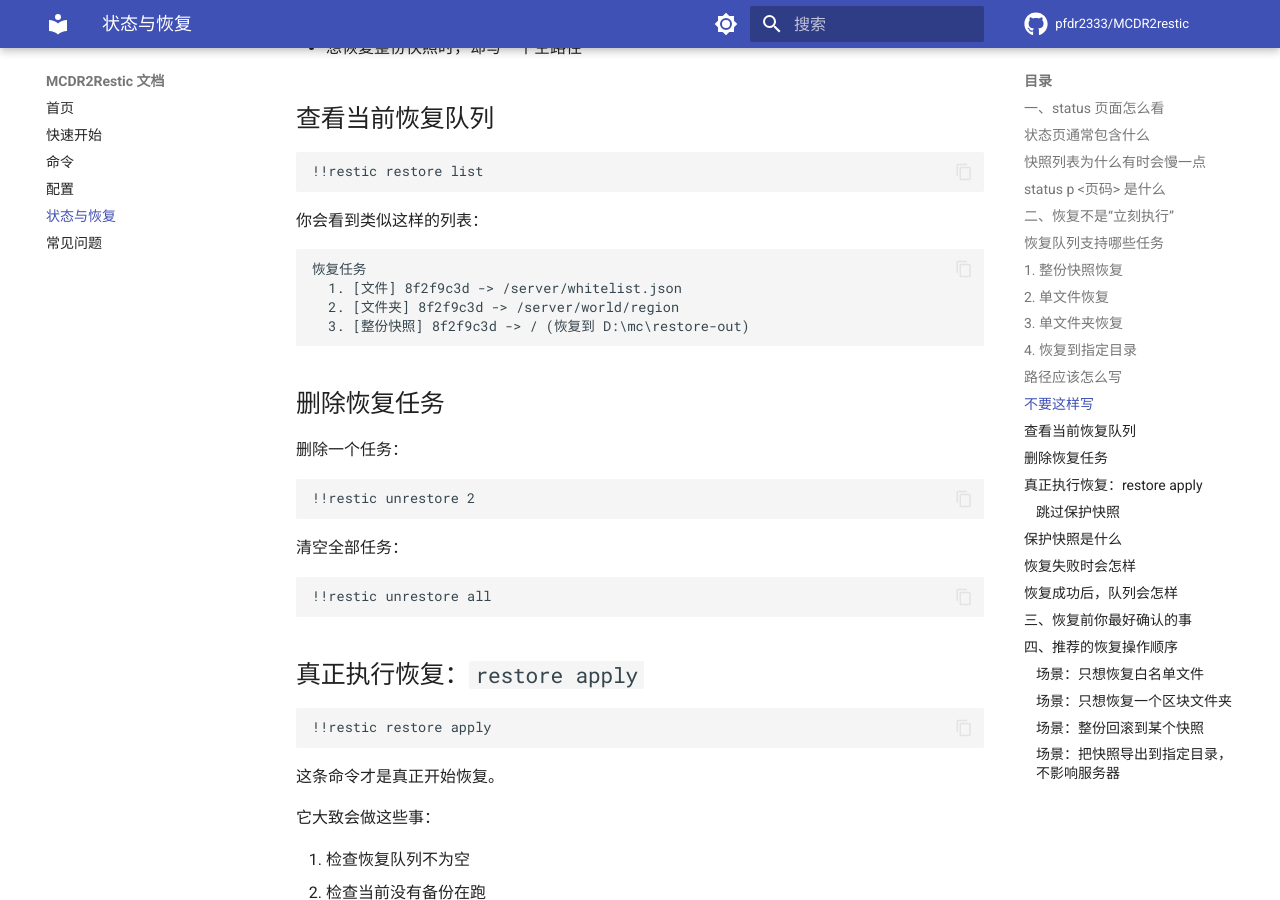
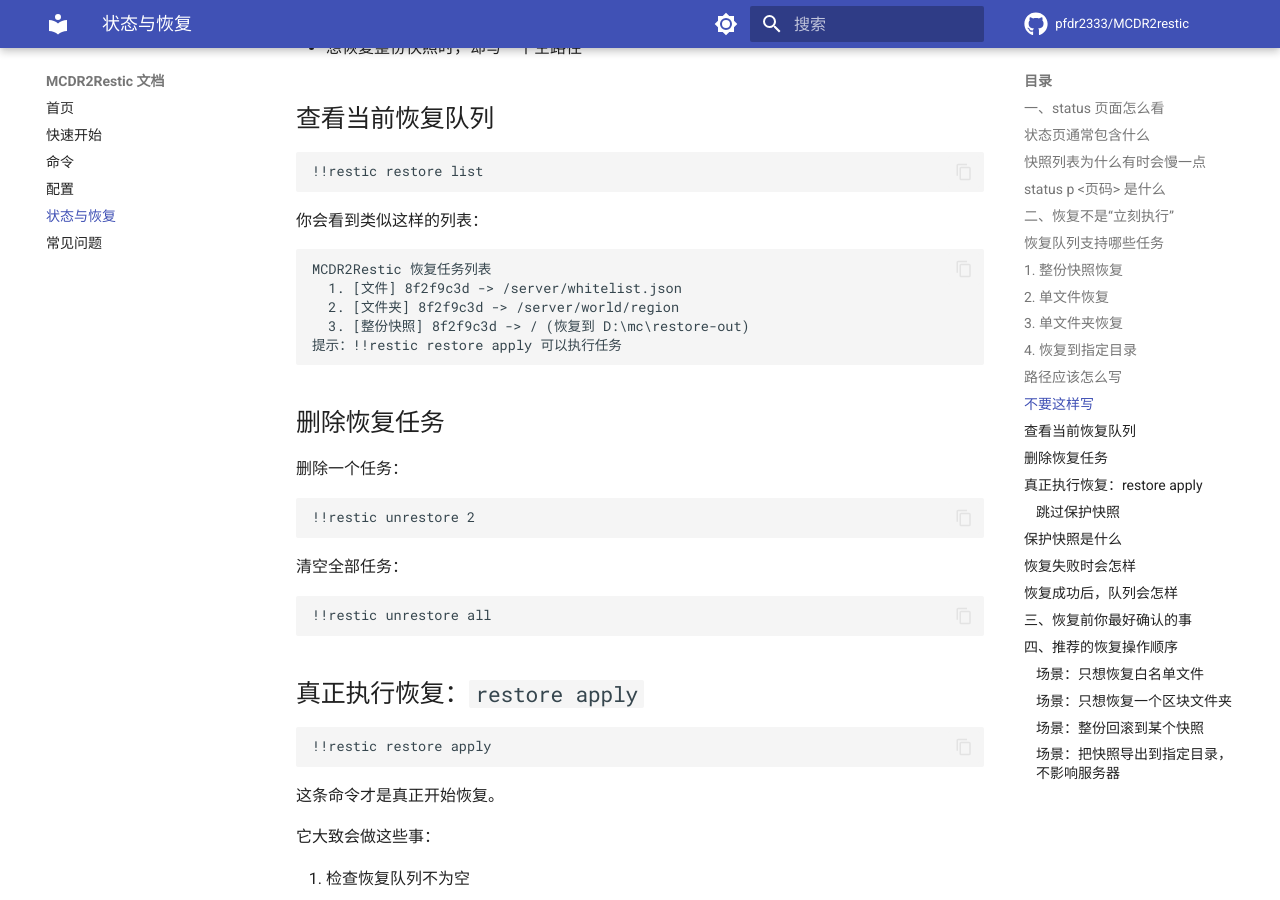
Before and after one commit to pfdr2333/MCDR2restic, an MkDocs documentation site: the page built from docs/restore.md, in a window 1280 px wide and 900 px high, scrolled down 3840 px. Built offline with MkDocs 1.6.1 and Material for MkDocs 9.7.7, drawn with Linux system fonts in a browser that asks for light colours; comment, search, counter and statistics services are not loaded.

Commit message:
docs(restore): restore list 示例对齐实际输出标题与提示行

````diff
--- a/docs/restore.md
+++ b/docs/restore.md
@@ -167,10 +167,11 @@
 你会看到类似这样的列表：
 
 ```text
-恢复任务
+MCDR2Restic 恢复任务列表
   1. [文件] 8f2f9c3d -> /server/whitelist.json
   2. [文件夹] 8f2f9c3d -> /server/world/region
   3. [整份快照] 8f2f9c3d -> / (恢复到 D:\mc\restore-out)
+提示：!!restic restore apply 可以执行任务
 ```
 
 ## 删除恢复任务
````
